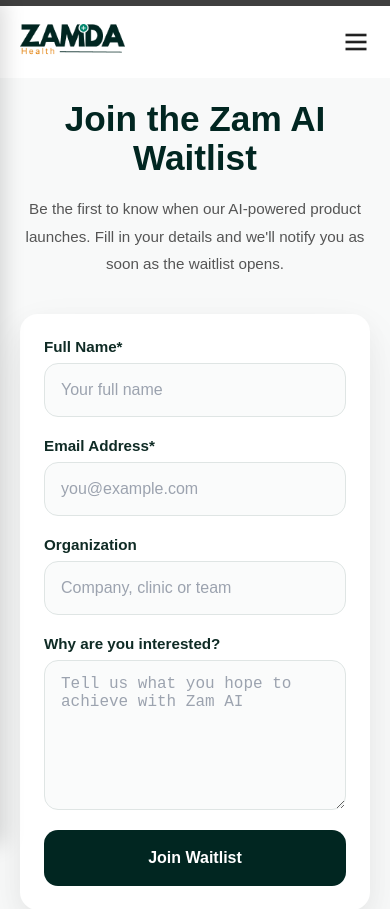
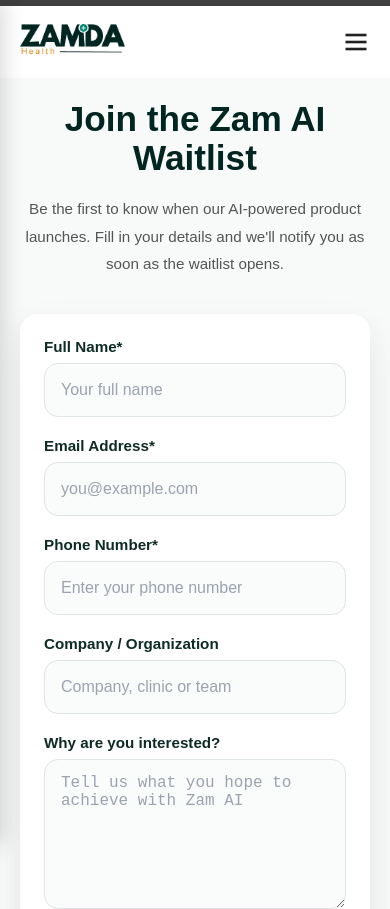
Before and after one commit to Zamdahealth/zamai-landing-page, a React (Vite) app: page /waitlist in a window 390 px wide. Shown: the top 909 px of the page. Built offline with nearby package versions, Linux system fonts and the light colour scheme.

Commit message:
feat: enhance waitlist and contact form with phone and company fields

```diff
--- a/src/components/waitlist/Zamai/Join.tsx
+++ b/src/components/waitlist/Zamai/Join.tsx
@@ -24,7 +24,8 @@
   const [form, setForm] = useState({
     fullName: "",
     email: "",
-    organization: "",
+    phone: "",
+    company: "",
     notes: "",
   });
 
@@ -53,6 +54,11 @@
       return;
     }
 
+    if (!form.phone.trim()) {
+      toast.error("Please enter your phone number.");
+      return;
+    }
+
     try {
       setLoading(true);
 
@@ -67,7 +73,8 @@
       setForm({
         fullName: "",
         email: "",
-        organization: "",
+        phone: "",
+        company: "",
         notes: "",
       });
     } catch (error: any) {
@@ -124,15 +131,28 @@
                   </InputGroup>
                 </FormRow>
 
-              {/* Organization */}
                 <FormRow>
                   <InputGroup>
-                  <Label>Organization</Label>
+                    <Label>Phone Number*</Label>
+
+                    <Input
+                      type="tel"
+                      name="phone"
+                      value={form.phone}
+                      onChange={handleChange}
+                      placeholder="Enter your phone number"
+                    />
+                  </InputGroup>
+                </FormRow>
+
+                <FormRow>
+                  <InputGroup>
+                    <Label>Company / Organization</Label>
 
                     <Input
                       type="text"
-                    name="organization"
-                    value={form.organization}
+                      name="company"
+                      value={form.company}
                       onChange={handleChange}
                       placeholder="Company, clinic or team"
                     />
--- a/src/services/contactApi.ts
+++ b/src/services/contactApi.ts
@@ -7,11 +7,12 @@
     fullName: data.fullName,
     email: data.email,
     phone: `${data.countryCode}${data.phoneNumber}`,
-    company: data.companyName,
-    // role: data.role,
-    // country: data.country,
-    // inquiryType: data.inquiryType,
-    message: data.message,
+    company: data.companyName || "",
+    message: `[Zamai Website Contact Form] Inquiry Type: ${data.inquiryType}
+Role: ${data.role || "N/A"}
+Country: ${data.country || "N/A"}
+
+${data.message}`,
   };
 
   console.log("PAYLOAD BEING SENT:", payload);
--- a/src/services/waitlistApi.ts
+++ b/src/services/waitlistApi.ts
@@ -5,14 +5,16 @@
 export const joinWaitlist = async (data: {
   fullName: string;
   email: string;
-  companyName?: string;
-  message?: string;
+  phone: string;
+  company?: string;
+  notes?: string;
 }) => {
   const payload = {
     fullName: data.fullName,
     email: data.email,
-    company: data.companyName || "",
-    message: data.message || "",
+    phone: data.phone || "",
+    company: data.company || "",
+    message: `[Zamai Website Waitlist Form] ${data.notes?.trim() || "No message provided."}`,
   };
 
   console.log("WAITLIST PAYLOAD BEING SENT:", payload);
```
Lines whose indentation alone changed are shown as unchanged.
